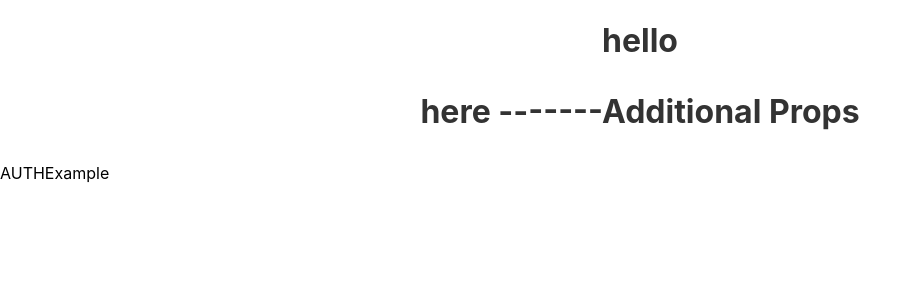
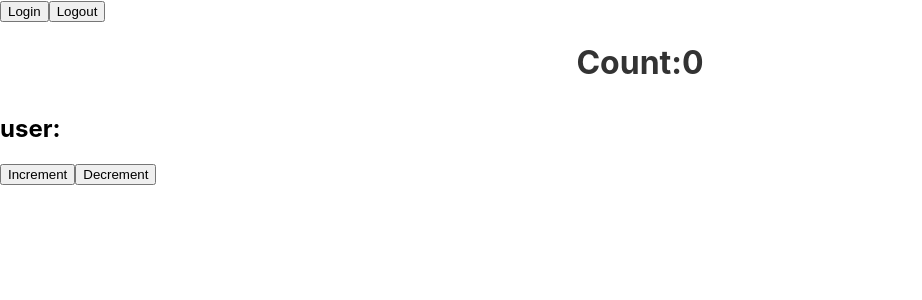
Before and after one commit to LAVIRASTOGI/ReactTutorial, a React (Create React App) app in the folder myapp/: page / in a window 1280 px wide. Shown: the top 300 px of the page, without its empty margins (0-922 px from the left). Built offline with nearby package versions, Linux system fonts and the light colour scheme.

Commit message:
useContext

```diff
--- a/myapp/src/App.js
+++ b/myapp/src/App.js
@@ -27,6 +27,9 @@ import ExampleuseMemo from "./ReactHooks/useMemoHook/ExampleuseMemo";
 import ReactMemoExample from "./ReactHooks/ReactMemo/ReactMemoExample";
 import HOCexample from "./ReactHooks/HOC/HOCexample";
 import AUTHExample from "./ReactHooks/HOC/AUTHExample";
+import { CounterProvider } from "./ReactHooks/ContexAPI/CounterContext";
+import CounterContextUse from "./ReactHooks/ContexAPI/CounterContextUse";
+import LoginComponent from "./ReactHooks/ContexAPI/LoginComponent";
 
 export default function App() {
   let [age, setAge] = useState(30);
@@ -129,8 +132,13 @@ export default function App() {
       {/* <ReactMemoExample /> */}
 
       {/* HOC */}
-      <HOCexample message="hello" addtionalProp="world" />
-      <AUTHExample />
+      {/* <HOCexample message="hello" addtionalProp="world" />
+      <AUTHExample /> */}
+      <LoginComponent/>
+
+      <CounterProvider>
+        <CounterContextUse />
+      </CounterProvider>
     </div>
   );
 }
--- /dev/null
+++ b/myapp/src/ReactHooks/ContexAPI/AuthenticationContext.jsx
@@ -0,0 +1,22 @@
+import React, { Children, useState } from "react";
+const AuthContext = React.createContext();
+
+const AuthProvider = ({ children }) => {
+  const [user, setUser] = useState(null);
+
+  const login = (user) => {
+    setUser(user);
+  };
+
+  const logout = () => {
+    setUser(null);
+  };
+
+  return (
+    <AuthContext.Provider value={{ user, login, logout }}>
+      {children}
+    </AuthContext.Provider>
+  );
+};
+
+export { AuthProvider, AuthContext };
--- /dev/null
+++ b/myapp/src/ReactHooks/ContexAPI/CounterContext.jsx
@@ -0,0 +1,19 @@
+import React, { useState } from "react";
+const CounterContext = React.createContext();
+
+const CounterProvider = ({ children }) => {
+  const [count, setCount] = useState(0);
+  const increment = () => {
+    setCount(count + 1);
+  };
+  const decrement = () => {
+    setCount(count - 1);
+  };
+  return (
+    <CounterContext.Provider value={{ count, increment, decrement }}>
+      {children}
+    </CounterContext.Provider>
+  );
+};
+
+export { CounterProvider, CounterContext };
--- /dev/null
+++ b/myapp/src/ReactHooks/ContexAPI/CounterContextUse.jsx
@@ -0,0 +1,18 @@
+import React, { useContext } from "react";
+import { CounterContext } from "./CounterContext";
+import { AuthContext } from "./AuthenticationContext";
+
+function CounterContextUse() {
+  const { count, increment, decrement } = useContext(CounterContext);
+  const { user } = useContext(AuthContext);
+  return (
+    <>
+      <h1>Count:{count}</h1>
+      <h2>user:{user}</h2>
+      <button onClick={increment}>Increment</button>
+      <button onClick={decrement}>Decrement</button>
+    </>
+  );
+}
+
+export default CounterContextUse;
--- /dev/null
+++ b/myapp/src/ReactHooks/ContexAPI/LoginComponent.jsx
@@ -0,0 +1,20 @@
+import React, { useContext } from "react";
+import { AuthContext } from "./AuthenticationContext";
+
+function LoginComponent() {
+  const { login, logout } = useContext(AuthContext);
+  const loginHandler = () => {
+    // api
+    //user name=>lavi
+    login("lavi");
+  };
+
+  return (
+    <>
+      <button onClick={loginHandler}>Login</button>
+      <button onClick={logout}>Logout</button>
+    </>
+  );
+}
+
+export default LoginComponent;
--- a/myapp/src/index.js
+++ b/myapp/src/index.js
@@ -3,9 +3,14 @@ import ReactDOM from "react-dom/client";
 import "./index.css";
 import App from "./App";
 import reportWebVitals from "./reportWebVitals";
+import { AuthProvider } from "./ReactHooks/ContexAPI/AuthenticationContext";
 
 const root = ReactDOM.createRoot(document.getElementById("root"));
-root.render(<App />);
+root.render(
+  <AuthProvider>
+    <App />
+  </AuthProvider>
+);
 
 // If you want to start measuring performance in your app, pass a function
 // to log results (for example: reportWebVitals(console.log))
```
Also changed, not shown: 1 other file (tests, documents, lock files or other folders).
